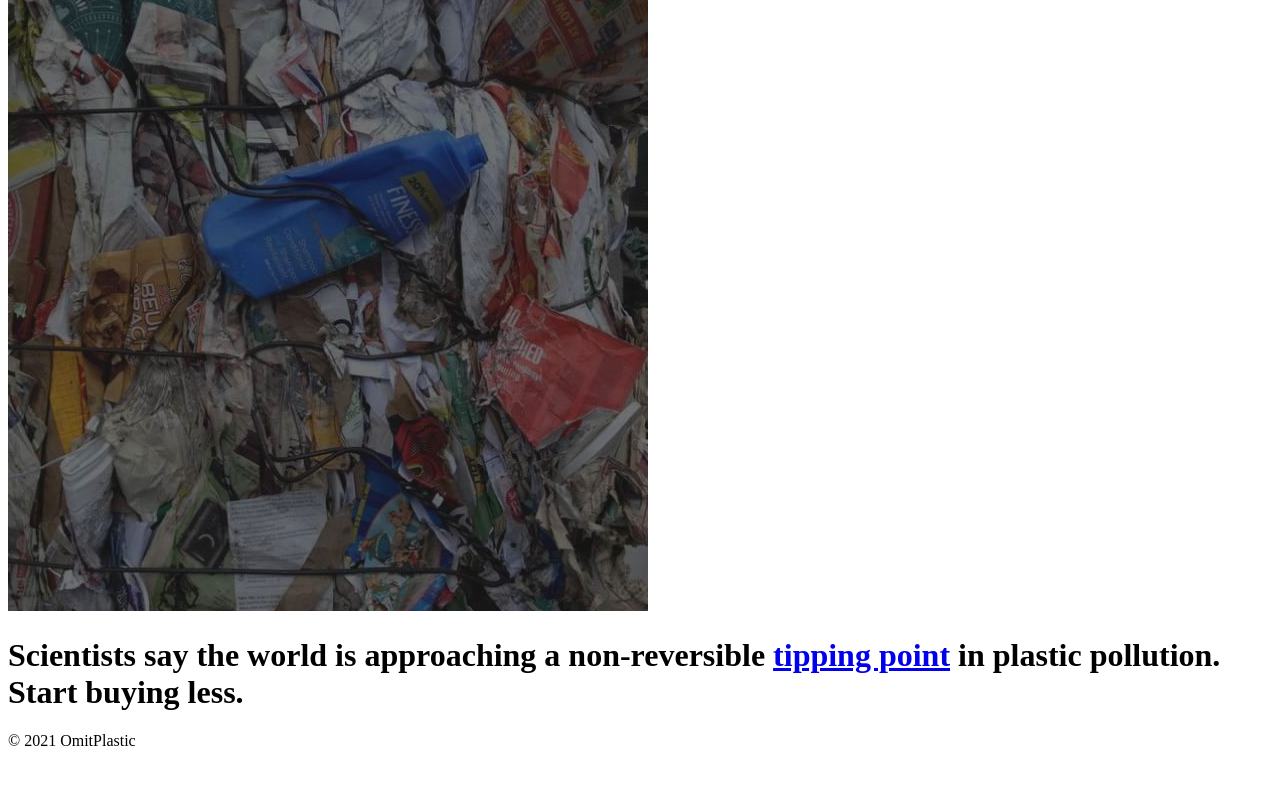
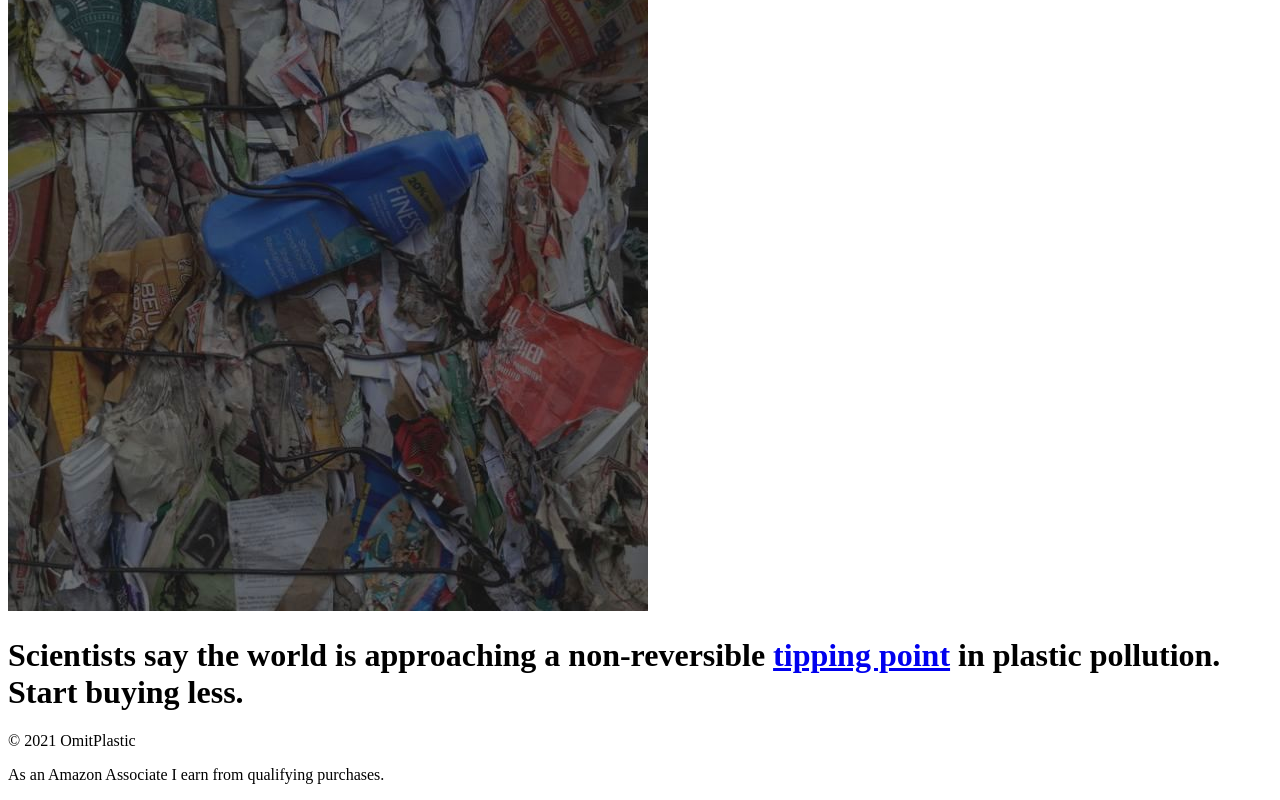
Before and after one commit to gavinmgrant/omitplastic, a Next.js app: page / in a window 1280 px wide. Shown: the part 2088-2888 px from the top of the page. Before the commit the page ends 2846 px from the top, so only its background shows below. Built offline with nearby package versions, Linux system fonts and the light colour scheme; no server answers; a web font is replaced by a local one.

Commit message:
refactor: add affiliate disclaimer to product page

```diff
--- a/components/Footer.tsx
+++ b/components/Footer.tsx
@@ -11,8 +11,9 @@ const Footer: React.FC = () => {
   const [session] = useSession();
 
   return (
-    <div className="flex items-center justify-between p-4 h-16">
+    <div className="flex flex-col text-center items-center justify-between px-4 py-6 md:text-left md:flex-row">
       <span>© 2021 OmitPlastic</span>
+      <p>As an Amazon Associate I earn from qualifying purchases.</p>
       {/* <nav>
         {!session ? (
           <div className="text-right">
--- a/pages/product/[upc].tsx
+++ b/pages/product/[upc].tsx
@@ -31,6 +31,7 @@ const Product: React.FC<ProductProps> = (props) => {
         <div className="col-span-3">
           <h2 className="font-serif text-xl py-4">{props.name}</h2>
           <p>{props.description}</p>
+          <p className="pt-2">When you buy this product using our links, we earn an affiliate commission to support the site. Thank you!</p>
           <ul className="flex">
             {props.urls.map((url) => (
               <li key={Object.keys(url)[0]} className="mr-4">
```
